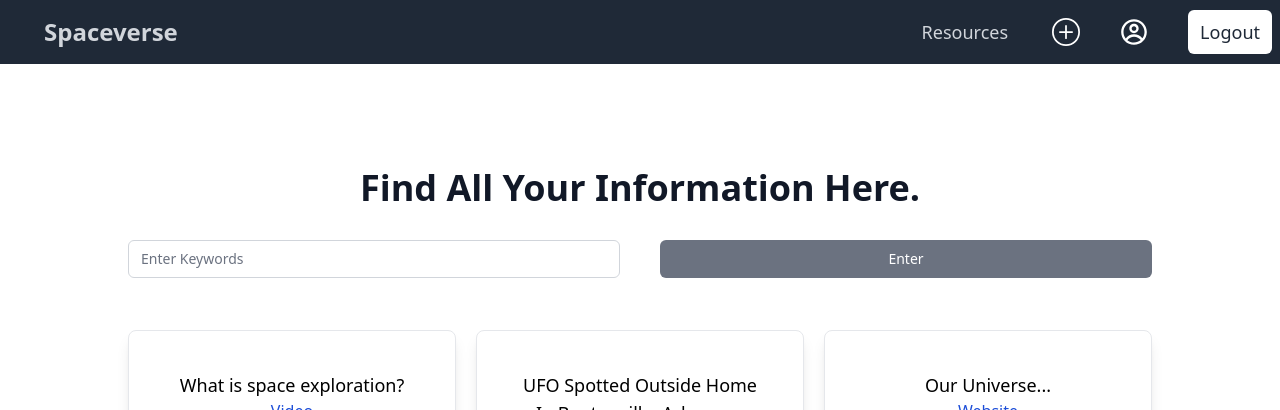
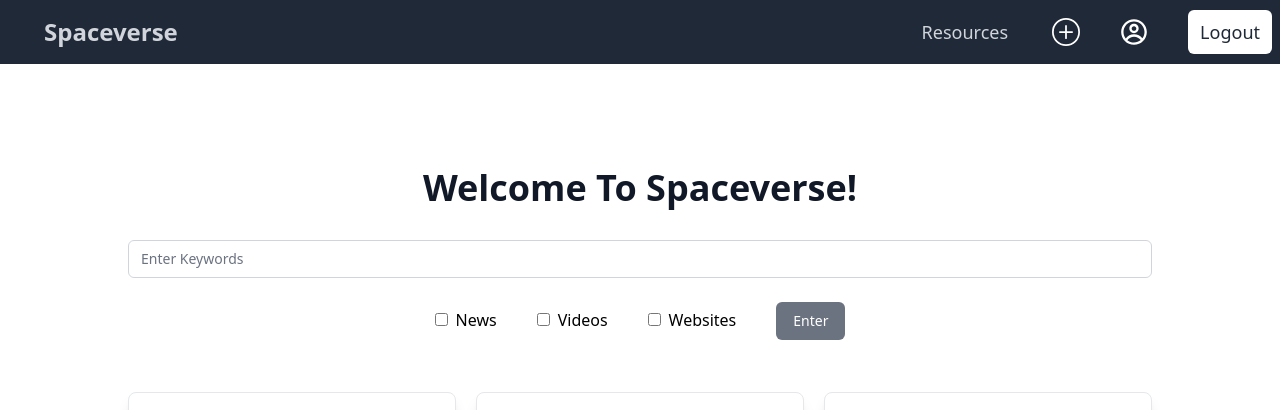
Before and after one commit to dxiao01/HackUNT2022, a React (Create React App) app: page /resources in a window 1280 px wide. Shown: the top 410 px of the page. Built offline with nearby package versions, Linux system fonts and the light colour scheme.

Commit message:
resource page updates 4

```diff
--- a/src/Components/Resources.js
+++ b/src/Components/Resources.js
@@ -1,19 +1,29 @@
-import React from 'react'
+import * as React from 'react'
 
 const Resources = () => {
   return (
     <div class="min-h-full flex items-center justify-center py-12 px-4 sm:px-6 lg:px-8">
       <div class="max-w-5xl space-y-8">
         <div>
-          <h2 class="mt-8 text-center text-4xl font-extrabold text-gray-900">Find All Your Information Here.</h2>
+          <h2 class="mt-8 text-center text-4xl font-extrabold text-gray-900">Welcome To Spaceverse!</h2>
         </div>
-        <div class="grid grid-cols-1 gap-10 sm:grid-cols-2 text-center">
+        <div>
           <div class="rounded-lg">
             <label for="search-entry" class="sr-only">Search Keywords</label>
-            <input id="search-entry" name="search" type="search" required class="w-150 appearance-none rounded-none w-full px-3 py-2 border border-gray-300 placeholder-gray-500 text-gray-900 rounded-t-md rounded-b-md focus:outline-none focus:ring-indigo-500 focus:border-indigo-500 focus:z-10 sm:text-sm" placeholder="Enter Keywords"/>
+            <input id="search-entry" name="search" type="search" required class="appearance-none rounded-none w-full px-3 py-2 border border-gray-300 placeholder-gray-500 text-gray-900 rounded-t-md rounded-b-md focus:outline-none focus:ring-indigo-500 focus:border-indigo-500 focus:z-10 sm:text-sm" placeholder="Enter Keywords"/>
+          </div>
+          <p class="py-3"></p>
+          <div class="text-center">
+              <input type="checkbox" id="task1" name="task1" value="1"></input>
+              <label class="pr-10 pl-2" for="task">News</label>
+              <input type="checkbox" id="task2" name="task2" value="2"></input>
+              <label class="pr-10 pl-2"  for="task">Videos</label>
+              <input type="checkbox" id="task3" name="task3" value="3"></input>
+              <label class="pr-10 pl-2"  for="task">Websites</label>
+              <button type="enter" class="group justify-center w-auto py-2 px-4 border border-transparent text-sm font-medium rounded-md text-white bg-gray-500 hover:bg-gray-700 focus:outline-none focus:ring-2 focus:ring-offset-2 focus:ring-indigo-500 mb-5">Enter</button>
           </div>
           <div class="rounded-lg">
-            <button type="enter" class="group w-full flex justify-center py-2 px-4 border border-transparent text-sm font-medium rounded-md text-white bg-gray-500 hover:bg-gray-700 focus:outline-none focus:ring-2 focus:ring-offset-2 focus:ring-indigo-500 mb-5">Enter</button>
+
           </div>
         </div>
         <div class="grid grid-cols-1 gap-5 sm:grid-cols-2 lg:grid-cols-3">
```
